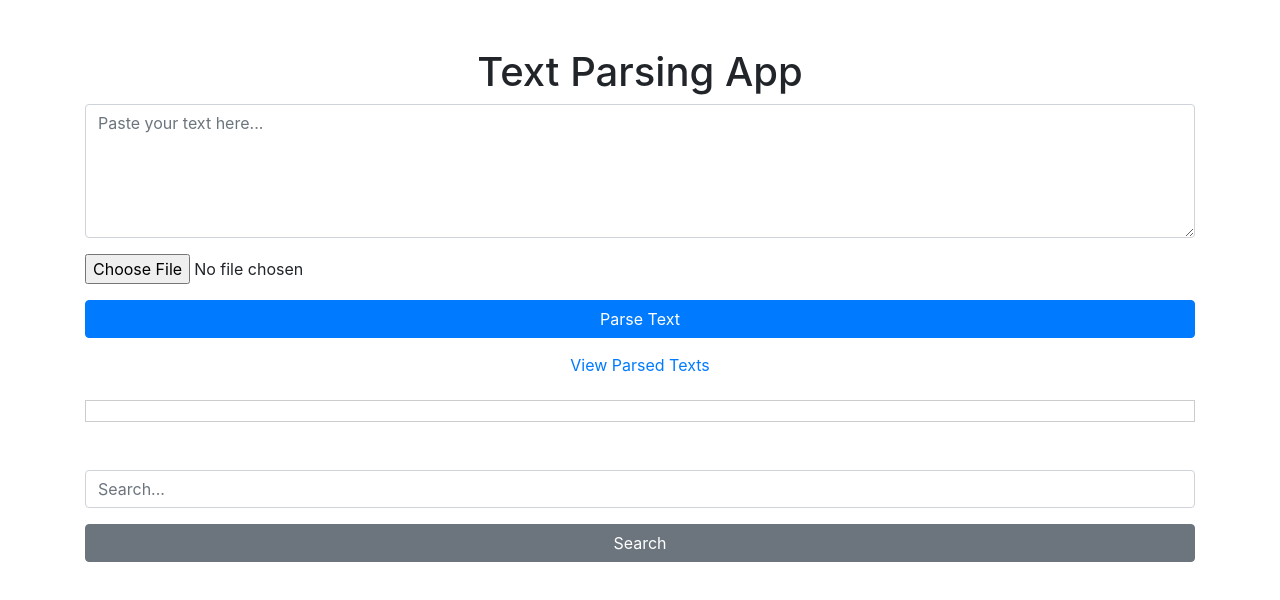
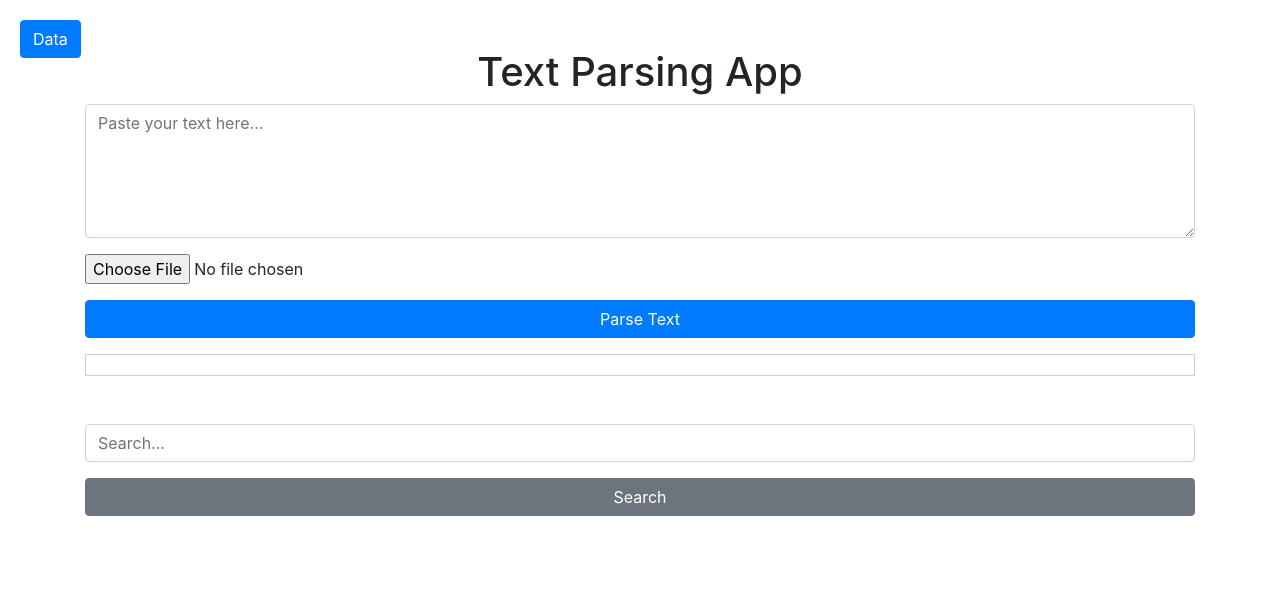
Before and after one commit to Steventanardi/TextParsing, a website: page index.html in a window 1280 px wide. Drawn offline with nearby package versions, Linux system fonts and the light colour scheme.

Commit message:
Update index.html

```diff
--- a/index.html
+++ b/index.html
@@ -6,9 +6,17 @@
     <title>Text Parsing App</title>
     <link rel="stylesheet" href="https://stackpath.bootstrapcdn.com/bootstrap/4.5.2/css/bootstrap.min.css">
     <link rel="stylesheet" href="style.css">
+    <style>
+        .top-left-button {
+            position: absolute;
+            top: 20px;
+            left: 20px;
+        }
+    </style>
 </head>
 <body>
     <div class="container mt-5">
+        <button onclick="window.location.href='view.html'" class="btn btn-primary top-left-button">Data</button>
         <h1 class="text-center">Text Parsing App</h1>
         <div class="form-group">
             <textarea id="inputText" class="form-control" rows="5" placeholder="Paste your text here..."></textarea>
@@ -17,7 +25,6 @@
             <input type="file" id="fileInput" class="form-control-file">
         </div>
         <button onclick="parseText()" class="btn btn-primary btn-block">Parse Text</button>
-        <a href="view.html" class="btn btn-link btn-block mt-2">View Parsed Texts</a>
         <div id="parsedResult" class="mt-3"></div>
         <div class="form-group mt-5">
             <input type="text" id="searchTerm" class="form-control" placeholder="Search...">
```
